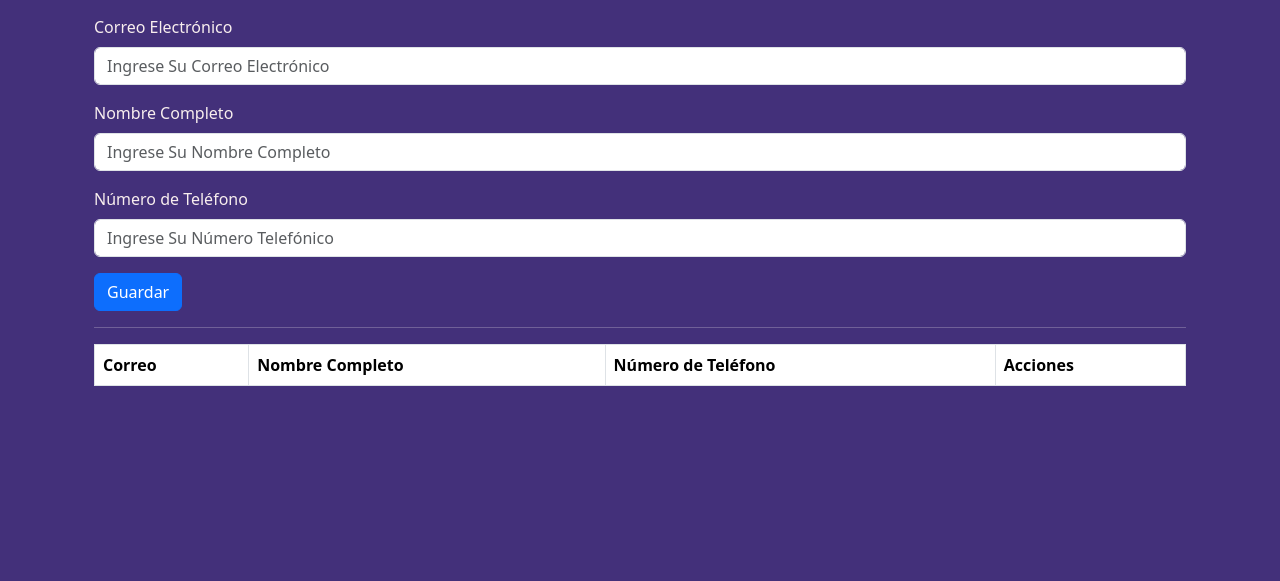
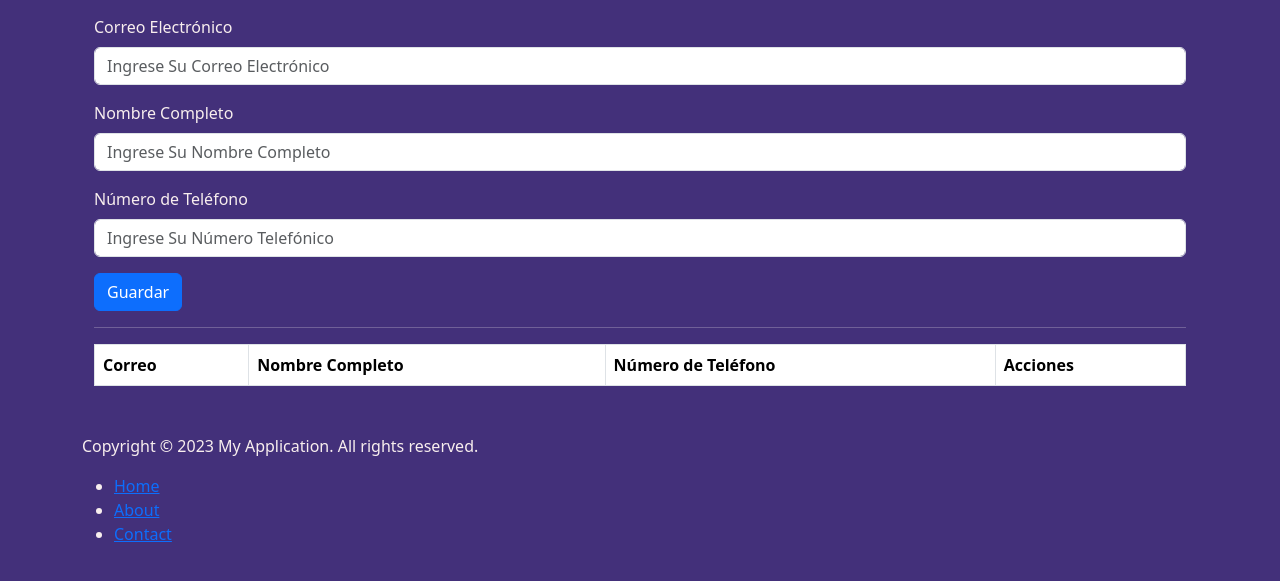
Before and after one commit to Elidiazib/PROYECTO-CRUD, a plain HTML site: page index.html in a window 1280 px wide. Shown: the part 81-662 px from the top of the page. Drawn offline with nearby package versions, Linux system fonts and the light colour scheme.

Commit message:
footer del sitio

```diff
--- a/index.html
+++ b/index.html
@@ -7,7 +7,7 @@
     <link href="https://cdn.jsdelivr.net/npm/bootstrap@5.3.3/dist/css/bootstrap.min.css" rel="stylesheet"
         integrity="sha384-QWTKZyjpPEjISv5WaRU9OFeRpok6YctnYmDr5pNlyT2bRjXh0JMhjY6hW+ALEwIH" crossorigin="anonymous">
     <link rel="stylesheet" href="./assets/css/style.css">
-    <title>Crud JavaScript</title>
+    <title>Aplicación Crud JavaScript</title>
 </head>
 
 <body>
@@ -68,4 +68,17 @@
         crossorigin="anonymous"></script>
 </body>
 
+<footer class="footer">
+        <div class="container">
+          <div class="footer-content">
+            <p>Copyright © 2023 My Application. All rights reserved.</p>
+            <ul class="footer-links">
+              <li><a href="#">Home</a></li>
+              <li><a href="#">About</a></li>
+              <li><a href="#">Contact</a></li>
+            </ul>
+          </div>
+        </div>
+ </footer>
+
 </html>
```
Also changed, not shown: 1 other file.
